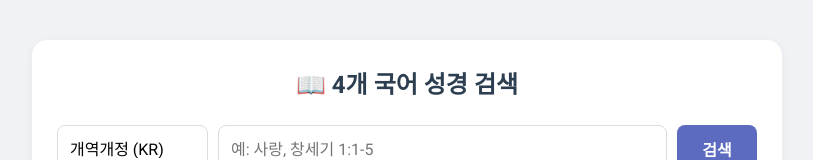
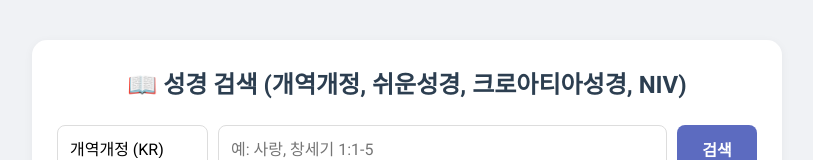
Before and after one commit to ezekielboan/bible-search, a plain HTML site: page index.html in a window 1280 px wide. Shown: the top 160 px of the page, without its empty margins (233-1046 px from the left). Drawn offline with Linux system fonts and the light colour scheme; no server answers.

Commit message:
Update index.html

```diff
--- a/index.html
+++ b/index.html
@@ -92,7 +92,7 @@
 <body>
 
 <div class="container">
-    <h1>📖 4개 국어 성경 검색</h1>
+    <h1>📖 성경 검색 (개역개정, 쉬운성경, 크로아티아성경, NIV)</h1>
 
     <div class="search-controls">
         <select id="searchLang">
```
